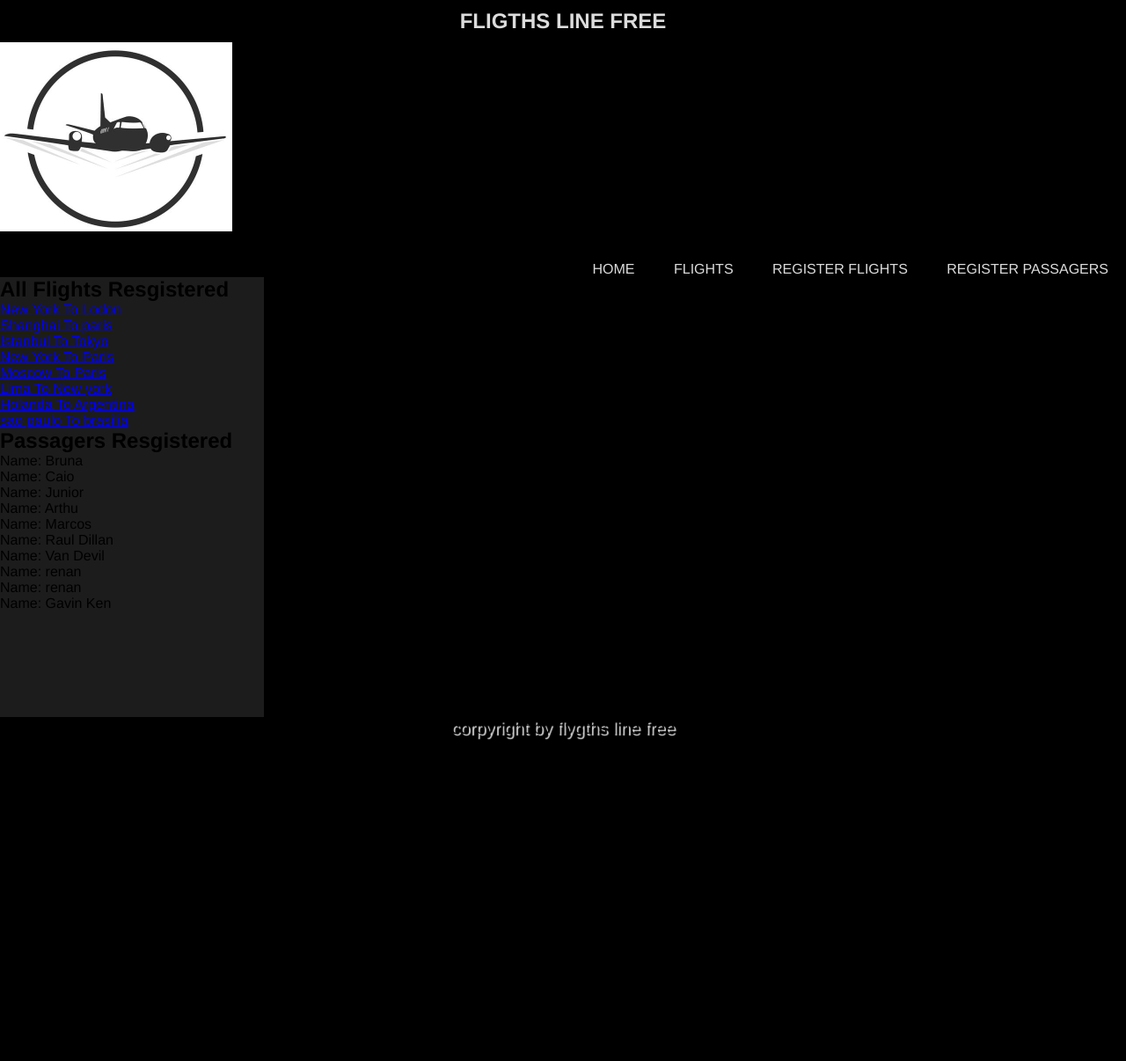
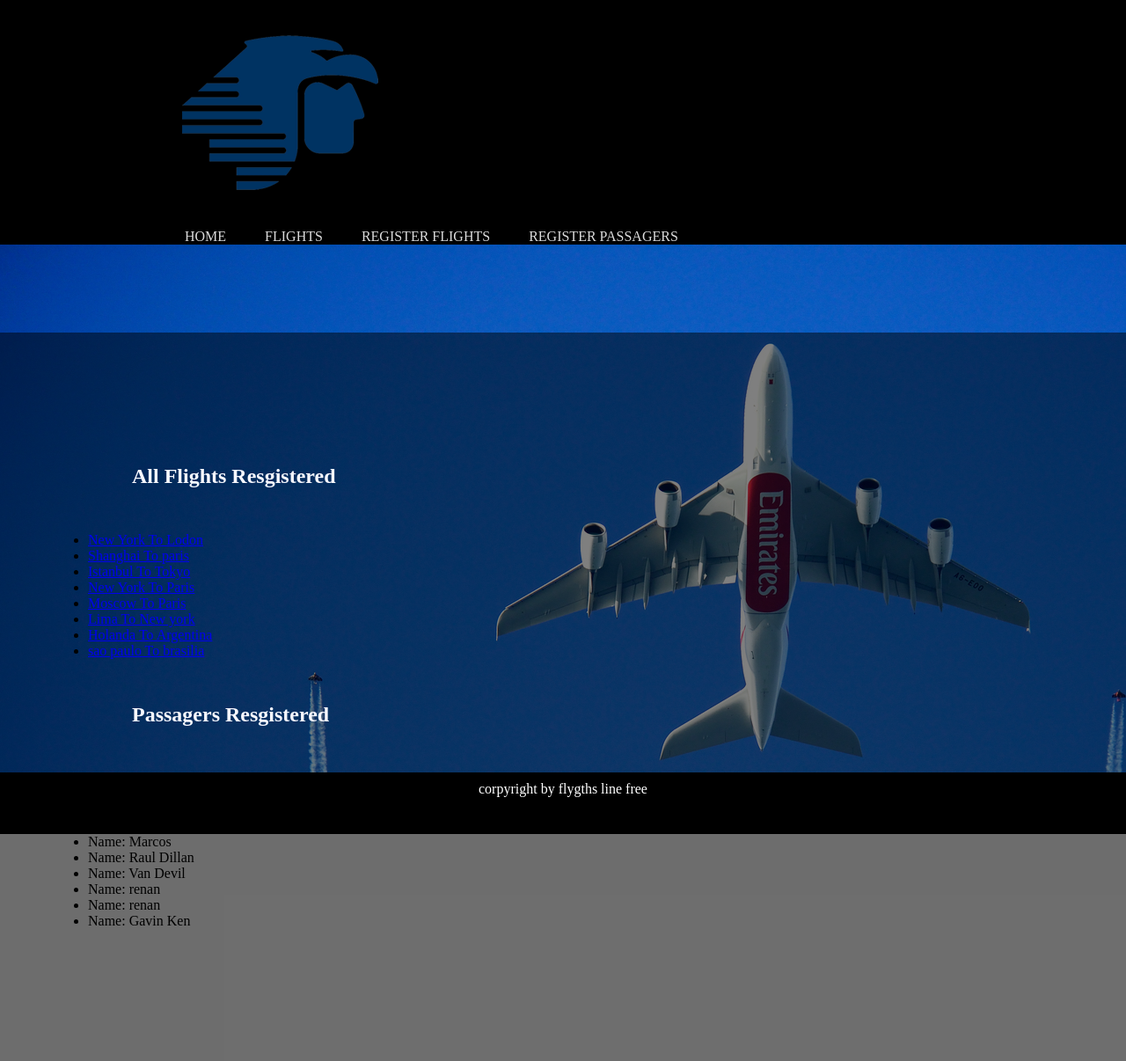
Before and after one commit to raulrocha2/project_company_fliths, a Flask app: page /flights in a window 1280 px wide. Shown: the whole page at 88% size. Before the commit the page ends 841 px from the top, so only its background shows below. Run offline with Flask 2, Linux system fonts and the light colour scheme; data comes from the database, SQL or seed files in the repository; both versions use the stored data as it was after the commit.

Commit message:
Edit CSS and HTML

```diff
--- a/static/style.css
+++ b/static/style.css
@@ -1,76 +1,67 @@
-/* Arquivo CSS para select.html */
-
-
-/* Meu primeiro arquivo CSS */
-
-/* TAGS */
 p{
-	color:white;
-	font-size: 15px;
-	font-family: asdf, arial, "Times new roman";
+	color: #F8F8FF;
+	font-size: 20px;
+	font-family: arial;
+	text-align: left;
+	margin: 50px;
 	text-shadow:1px 1px 1px #111111;
 }
 
 body{
-	background-color:#000000;
+	background-color: #DCDCDC;
+
+}
+h2{
+	color:  #F8F8FF;
+	margin: 50px;
+
+
+}
+
+h1{
+
+	color:  #F8F8FF;
+	margin: 50px;
+	text-align: left;
 }
 
 *{
 	margin: 0;
 	padding: 0;
-	font-family: Helvetica, arial;
 }
 
 header{
-	background-color:#fffafa;
-	height: auto;
-	padding:20px;
+	background-color: #000000;
+	height: 80px
+	padding:20;
+
 }
 
 
 footer{
 	clear: both;
-	background-color:#000000;
+	background-color: #000000;
 	height: 50px;
 	text-align: center;
-	padding: 1px;
-	font-size:20px;
-	text-shadow:2px 2px 1px #DCDCDC;
-}
-h2{
-	margin: 10px;
-}
-
-h1{
-
-	text-shadow:1px 1px 1px #DCDCDC;
-	text-align: center;
-	margin:0 0 50px 0;
-}
-#title-menu{
-	color:#DCDCDC;
-	text-align: center;
+	padding: 10px;
+	color: white;
 }
 
 /* IDS */
 #principal{
-	background-image: url('img/imgfundo.jpg');
-	clear:both;
-	background-size:100%;
-	min-height: 400px;
+	background-image: url('img/flight.jpg');
+
+	height: 500px;
+	padding: 100px 0 0 0 ;
 
 }
 
-#logo{
-	margin: 0px
-	float:left;
+#efeito{
+	background-color:rgba(0, 0, 0, 0.5);
+	padding: 100px;
 }
 
-#menu{
-	background-color:#000000;
-	margin-top:30px;
-	float:right;
-}
+
 
 #menu a{
 	padding:52px 20px;
@@ -80,140 +71,12 @@ h1{
 }
 
 #menu a:hover{
-	background-color:#66CDAA;
-	color:#111;
+	background-color:#0000FF;
+	color:#11;
 }
 
 /* class */
 .container{
- 		width: 100vw;
-        min-height: 100vh;
-        background: #F8F8FF;
-        display: flex;
-        flex-direction: row;
-
-    }
-
-.box {
-        width: 300px;
-        min-height: 500px;
-        background: #E1D2D2;
-        align-items: center
-     }
-
-
-#principal_base{
-
-	clear:both;
-	background-size:100% #F8F8FF;
-	min-height: 400px;
-
-/* Arquivo CSS para select.html */
-
-
-/* Meu primeiro arquivo CSS */
-
-/* TAGS */
-p{
-	color:white;
-	font-size: 15px;
-	font-family: asdf, arial, "Times new roman";
-	text-shadow:1px 1px 1px #111111;
+	width: 900px;
+	margin: 0 auto;
 }
-
-body{
-	background-color:#F8F8FF;
-}
-
-*{
-	margin: 0;
-	padding: 0;
-	font-family: Helvetica, arial;
-}
-
-header{
-	background-color:#fffafa;
-	height: auto;
-	padding:20px;
-}
-
-
-footer{
-	clear: both;
-	background-color:#000000;
-	height: 50px;
-	text-align: center;
-	padding: 1px;
-	font-size:20px;
-	text-shadow:2px 2px 1px #DCDCDC;
-}
-
-h1{
-	color:#DCDCDC;
-	text-shadow:1px 1px 1px #DCDCDC;
-	text-align: center;
-	margin:0 0 50px 0;
-}
-
-
-/* IDS */
-#principal{
-	background-image: url('img/imgfundo.jpg');
-	clear:both;
-	background-size:100%;
-	min-height: 400px;
-
-}
-
-#logo{
-	float:left;
-}
-
-#menu{
-	background-color:#000000;
-	margin-top:30px;
-	float:right;
-}
-
-#menu a{
-	padding:52px 20px;
-	text-decoration: none;
-	color:#DCDCDC;
-	text-shadow: 1px 1px #000000;
-}
-
-#menu a:hover{
-	background-color:#66CDAA;
-	color:#111;
-}
-
-/* class */
-.container{
- 		width: 100vw;
-        min-height: 100vh;
-        background: #1C1C1C;
-        display: flex;
-        flex-direction: row;
-        justify-content: center;
-        align-items: center
-    }
-
-.box {
-        width: 300px;
-        min-height: 500px;
-        background: #1C1C1C;
-        align-items: center
-     }
-
-.efeito{
-	background-color:rgba(0, 0, 0, 0.5);
-	padding: 80px 0 80px 0;
-}
-
-#principal_base{
-
-	clear:both;
-	background-size:100%;
-	min-height: 400px;
-
-}
--- a/templates/base.html
+++ b/templates/base.html
@@ -2,34 +2,37 @@
 <html>
 	<head>
 		<link rel="stylesheet" type="text/css" href="{{ url_for('static', filename='style.css') }}">
-	<h2 id="title-menu"> FLIGTHS LINE FREE </h2>
+
 	</head>
 	<body>
 
-	<head>
-		<div class="contanier">
+		<header>
+			<div class="container">
+
 				<div id="logo">
 					<img src="{{ url_for('static', filename='img/logo2.png') }}">
 				</div>
+
 				<div id="menu">
-				<a href="/">HOME</a>
+					<a href="{{ url_for('homepage')}}">HOME</a>
 					<a href="{{ url_for('flights_registered_db')}}">FLIGHTS</a>
 					<a href="{{ url_for('register')}}">REGISTER FLIGHTS</a>
 					<a href="{{ url_for('passagers_view')}}">REGISTER PASSAGERS</a>
 				</div>
 			</div>
-	</head>
-	<div id="principal_base">
 
-		<div class="contanier">
-			<div class="box">
-
+		</header>
+		<div id="principal">
+			<div id="efeito">
+				<div class="container"> </div>
+					<p>
 						{% block body%}
 						{% endblock %}
-			</div>
-
+					</p>
 				</div>
 			</div>
-	<footer> corpyright by flygths line free </footer>
+		</div>
+	<footer>corpyright by flygths line free</footer>
+	</div>
 	</body>
 </html>
```
Also changed, not shown: airport.db, static/img/flight.jpg (added), static/img/logo2.png, templates/register_flights.html (indentation only). Lines whose indentation alone changed are shown as unchanged.
